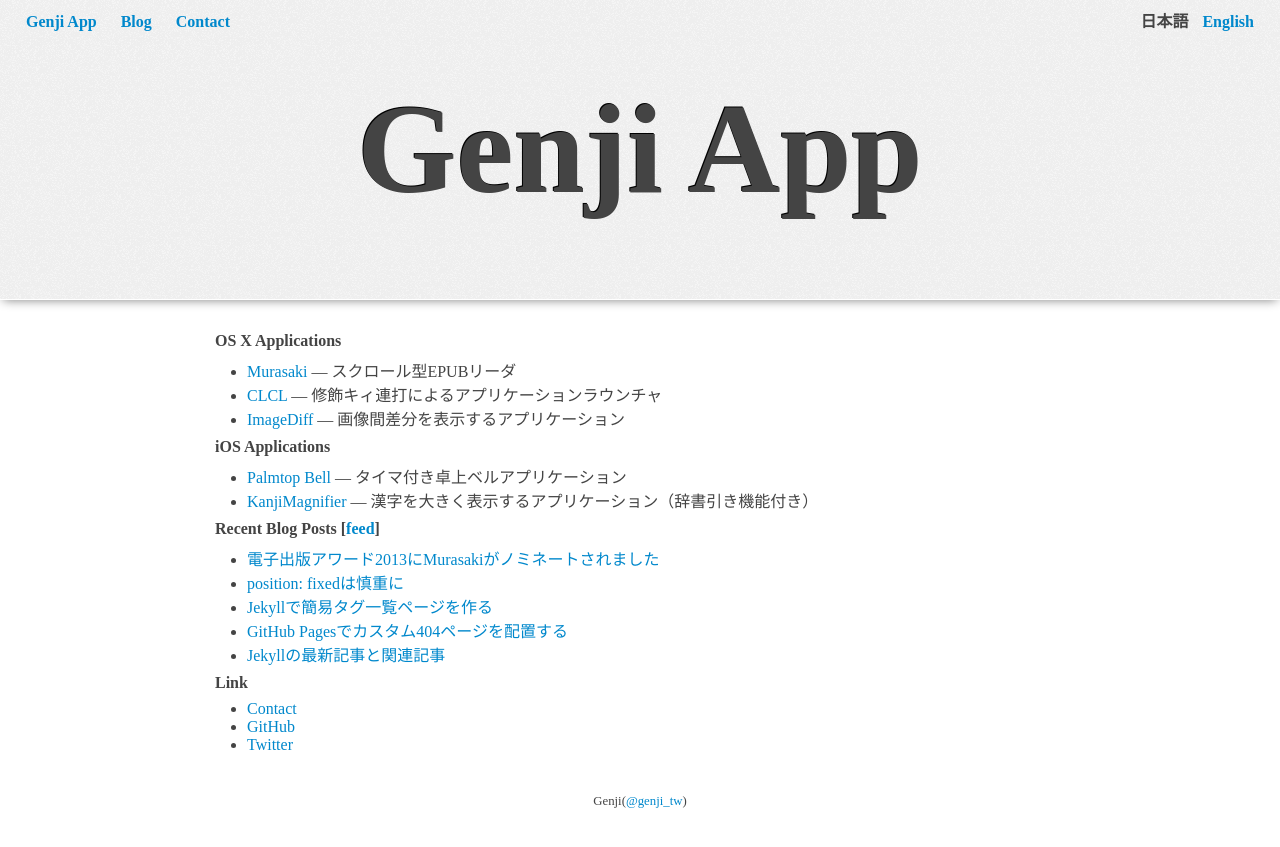
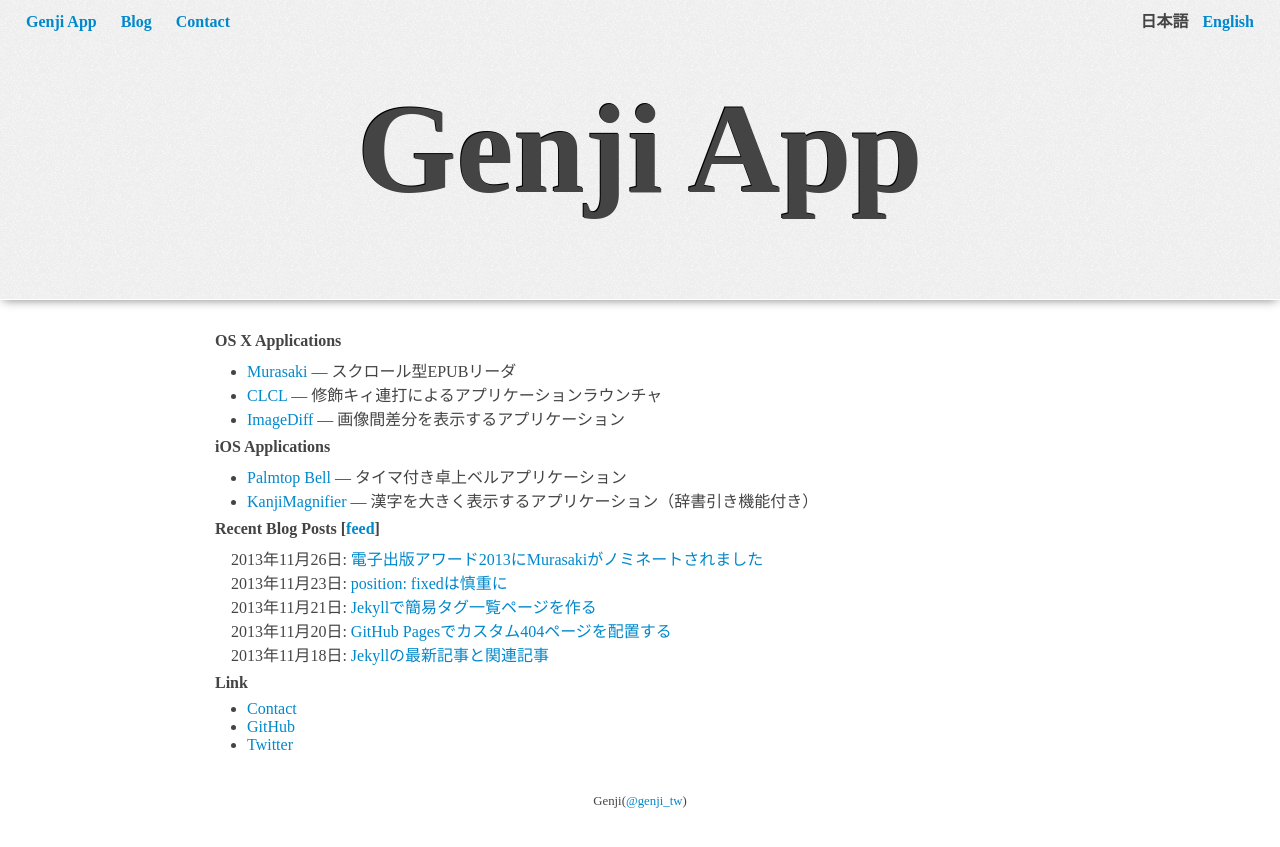
Before and after one commit to GenjiApp/genjiapp.github.io, a Jekyll site: the page built from index.html, in a window 1280 px wide. Shown: the top 847 px of the page. Built offline with Jekyll 4.4.1, drawn with Linux system fonts in a browser that asks for light colours; Markdown is read by kramdown in place of the engine named in the settings.

Commit message:
add date to recent blog posts list at top page

```diff
--- a/_layouts/top_page.html
+++ b/_layouts/top_page.html
@@ -19,9 +19,9 @@
 
       {% if page.language == 'ja' %}
       <h2>Recent Blog Posts [<a href="/blog/feed.xml">feed</a>]</h2>
-      <ul>
+      <ul id="recentPosts">
         {% for post in site.posts limit:5 %}
-        <li><a href="{{ post.url }}">{{ post.title }}</a></li>
+        <li>{{ post.date | date: "%Y年%m月%d日" }}: <a href="{{ post.url }}">{{ post.title }}</a></li>
         {% endfor %}
       </ul>
       {% endif %}
--- a/css/top_page.css
+++ b/css/top_page.css
@@ -53,3 +53,8 @@
     width: 850px;
     margin: 2em auto 0 auto;
 }
+
+#recentPosts li {
+    margin-left: 0;
+    list-style-type: none;
+}
```
